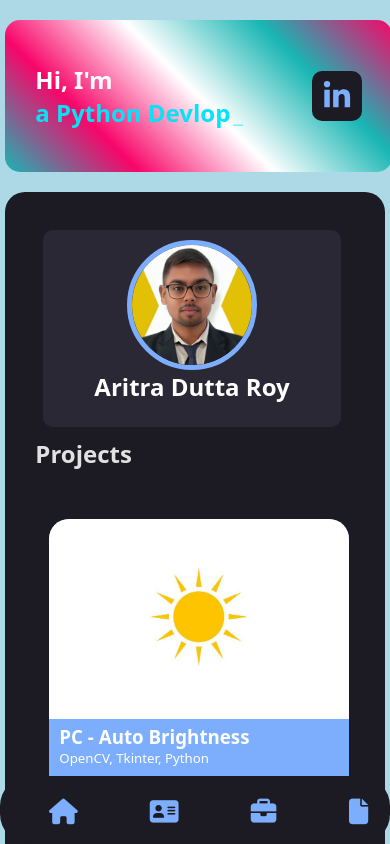
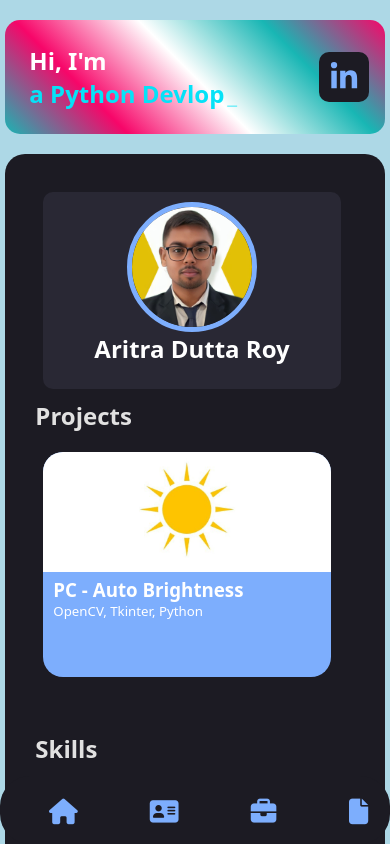
Before and after one commit to Aritra-1261/portfolio, a React (Vite) app: page / in a window 390 px wide. Shown: the top 844 px of the page. Built offline with nearby package versions, Linux system fonts and the light colour scheme.

Commit message:
fixed responsive error v1

```diff
--- a/package.json
+++ b/package.json
@@ -22,6 +22,6 @@
     "eslint-plugin-react": "^7.33.2",
     "eslint-plugin-react-hooks": "^4.6.0",
     "eslint-plugin-react-refresh": "^0.4.5",
-    "vite": "^5.0.8"
+    "vite": "^5.1.4"
   }
 }
--- a/src/components/body.module.css
+++ b/src/components/body.module.css
@@ -96,7 +96,7 @@
 
 .header {
   margin: 20px 0;
-  padding: 0 30px;
+  padding: 0 20px;
   position: relative;
   height: 70px;
   width: 90%;
@@ -146,10 +146,12 @@
 }
 @media screen and (max-width: 500px) {
   .header {
+    padding: 0;
     height: 10%;
-    width: 86%;
+    width: 100%;
   }
   .header a {
+    margin: 1em;
     height: 50px;
     width: 50px;
   }
@@ -162,7 +164,7 @@
     display: none;
   }
   .bodybox {
-    height: 180vh;
+    height: fit-content;
     right: 1.2%;
     display: block;
     flex-direction: column;
@@ -188,8 +190,7 @@
     width: fit-content;
   }
   .corosel {
-    margin: 0 10%;
-    margin-top: 12%;
+    margin: 1em 10%;
     height: 25%;
     width: 80%;
   }
@@ -202,11 +203,20 @@
     width: 100%;
   }
   .skillbox {
+    height: fit-content;
     padding: 15% 0;
     grid-template-columns: auto;
     row-gap: 3em;
   }
   .card {
-    scroll-snap-align: center;
+    margin: 0 0.5rem;
+    max-height: 80%;
+    width: 18rem;
+  }
+  .card img {
+    height: 60%;
+  }
+  .card .details {
+    height: 50%;
   }
 }
--- a/src/components/typer.module.css
+++ b/src/components/typer.module.css
@@ -12,6 +12,7 @@
     display: block;
   }
   .hi {
+    margin: 1em;
     width: 300px;
   }
 }
```
Also changed, not shown: 1 other file (tests, documents, lock files or other folders).
